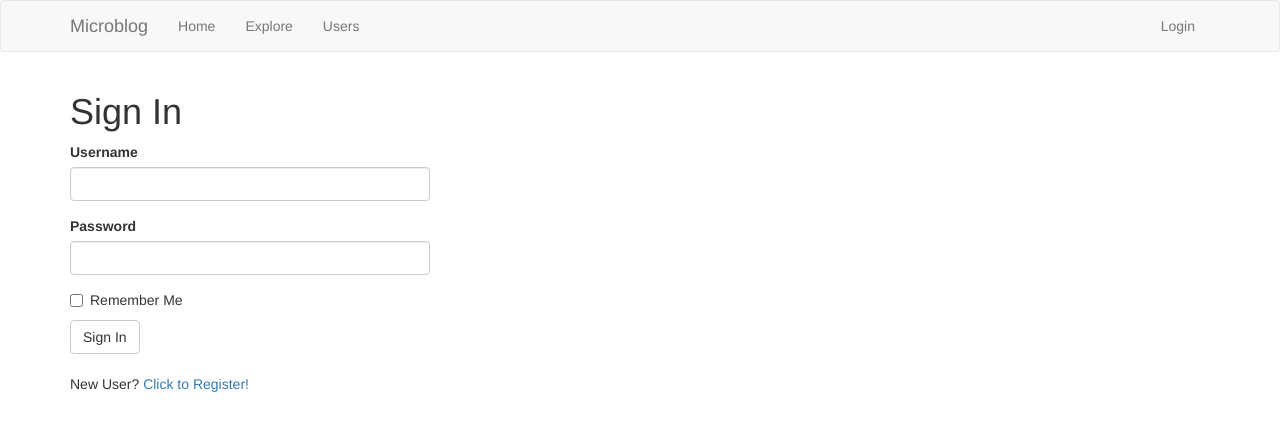
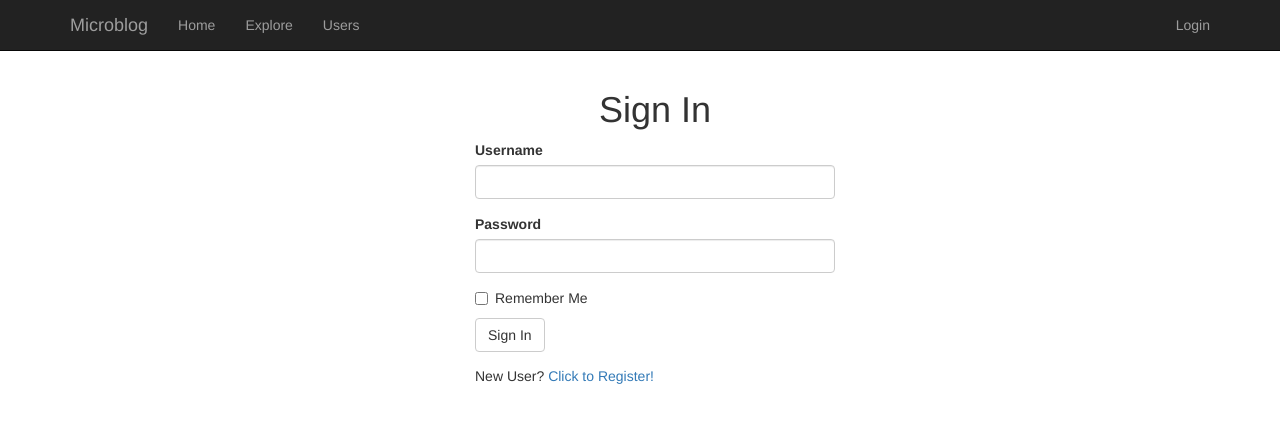
Before and after one commit to mcxiaoke/flask-miniblog, a Flask app: page /auth/login in a window 1280 px wide. Shown: the top 431 px of the page. Run offline with Flask 2, Linux system fonts and the light colour scheme; some libraries are stand-ins or nearby versions.

Commit message:
backend bootstrap tweak

```diff
--- /dev/null
+++ b/backend/app/static/custom.css
@@ -0,0 +1,12 @@
+body {
+  padding-top: 70px;
+}
+
+.table-responsive > .table > tbody > tr > td {
+  vertical-align: middle;
+}
+
+.col-centered{
+    float: none;
+    margin: 0 auto;
+}
--- a/backend/app/templates/auth/login.html
+++ b/backend/app/templates/auth/login.html
@@ -1,13 +1,23 @@
-{% extends 'base.html' %}
-{% import 'bootstrap/wtf.html' as wtf %}
+{% extends 'base.html' %} {% import 'bootstrap/wtf.html' as wtf %} {% block app_content %}
+<div class="container">
+  <div class="row">
+    <div class="col-md-4 col-centered">
+      <h1 class="text-center">{{ _("Sign In") }}</h1>
+    </div>
+  </div>
 
-{% block app_content %}
-    <h1>{{_('Sign In')}}</h1>
-    <div class="row">
-        <div class="col-md-4">
-            {{ wtf.quick_form(form) }}
-        </div>
+  <div class="row">
+    <div class="col-md-4 col-centered">
+      {{ wtf.quick_form(form) }}
     </div>
-    <br>
-    <p>{{_('New User')}}? <a href="{{ url_for('auth.register') }}">{{_('Click to Register')}}!</a></p>
+  </div>
+  <div class="row">
+    <div class="col-md-4 col-centered">
+      <p style="padding-top: 1em;">
+        {{ _("New User") }}? <a href="{{ url_for('auth.register') }}">{{ _("Click to Register") }}!</a>
+      </p>
+    </div>
+  </div>
+</div>
+
 {% endblock %}
--- a/backend/app/templates/base.html
+++ b/backend/app/templates/base.html
@@ -1,16 +1,17 @@
-{% extends 'bootstrap/base.html' %} {% block title %} {% if title %}{{
-    title
-}}
-- {{ _("Microblog") }}{% else %}{{ _("Welcome to Microblog") }}{% endif %} {%
-endblock %} {% block navbar %}
-<nav class="navbar navbar-default">
+{% extends 'bootstrap/base.html' %} {% block styles %}
+{{ super() }}
+<link rel="stylesheet" href="{{url_for('static', filename='custom.css')}}" />
+{% endblock %} {% block title %} {% if title %}{{ title }} - {{ _("Microblog") }}{% else %}{{
+  _("Welcome to Microblog")
+}}{% endif %} {% endblock %} {% block navbar %}
+<nav class="navbar navbar-fixed-top navbar-inverse">
   <div class="container">
     <div class="navbar-header">
       <button
         type="button"
         class="navbar-toggle collapsed"
         data-toggle="collapse"
-                data-target="#bs-example-navbar-collapse-1"
+        data-target="#bs-navbar-collapse-1"
         aria-expanded="false"
       >
         <span class="sr-only">Toggle navigation</span>
@@ -18,19 +19,15 @@
         <span class="icon-bar"></span>
         <span class="icon-bar"></span>
       </button>
-            <a class="navbar-brand" href="{{ url_for('main.index') }}">{{
-                _("Microblog")
-            }}</a>
+      <a class="navbar-brand" href="{{ url_for('main.index') }}">{{ _("Microblog") }}</a>
     </div>
-        <div class="collapse navbar-collapse" id="bs-example-navbar-collapse-1">
-            <ul class="nav navbar-nav">
+    <div class="collapse navbar-collapse" id="bs-navbar-collapse-1">
+      <ul class="nav navbar-nav ">
         <li>
           <a href="{{ url_for('main.index') }}">{{ _("Home") }}</a>
         </li>
         <li>
-                    <a href="{{ url_for('main.explore') }}">{{
-                        _("Explore")
-                    }}</a>
+          <a href="{{ url_for('main.explore') }}">{{ _("Explore") }}</a>
         </li>
         <li>
           <a href="{{ url_for('main.users') }}">{{ _("Users") }}</a>
@@ -43,10 +40,7 @@
         </li>
         {% else %}
         <li>
-                    <a
-                        href="{{ url_for('main.user', username=current_user.username) }}"
-                        >{{ _("Profile") }}</a
-                    >
+          <a href="{{ url_for('main.user', username=current_user.username) }}">{{ _("Profile") }}</a>
         </li>
         <li>
           <a href="{{ url_for('auth.logout') }}">{{ _("Logout") }}</a>
@@ -58,11 +52,10 @@
 </nav>
 {% endblock %} {% block content %}
 <div class="container">
-    {% with messages = get_flashed_messages() %} {% if messages %} {% for
-    message in messages %}
+  {% with messages = get_flashed_messages() %} {% if messages %} {% for message in messages %}
   <div class="alert alert-info" role="alert">{{ message }}</div>
-    {% endfor %} {% endif %} {% endwith %} {# application content needs to be
-    provided in the app_content block #} {% block app_content %}{% endblock %}
+  {% endfor %} {% endif %} {% endwith %} {# application content needs to be provided in the app_content block #} {%
+  block app_content %}{% endblock %}
 </div>
 {% block scripts %}
 {{ super() }}
@@ -93,13 +86,15 @@
                 "/popup"
             ).done(function(data) {
               xhr = null;
-                            elem.popover({
+              elem
+                .popover({
                   trigger: "manual",
                   html: true,
                   animation: false,
                   container: elem,
                   content: data
-                            }).popover("show");
+                })
+                .popover("show");
               flask_moment_render_all();
             });
           }, 1000);
@@ -134,26 +129,20 @@
     var elem = event.currentTarget;
     console.log(elem);
     console.log("ajax down vote send");
-        let xhr = $.post("/posts/" + elem.dataset.pid + "/downvotes").done(
-            function(data) {
+    let xhr = $.post("/posts/" + elem.dataset.pid + "/downvotes").done(function(data) {
       console.log(data);
-                elem.getElementsByTagName("span")[1].textContent =
-                    data["downvotes"];
-            }
-        );
+      elem.getElementsByTagName("span")[1].textContent = data["downvotes"];
+    });
   }
   function upButtonClick(e) {
     // e.preventDefault();
     var elem = event.currentTarget;
     console.log(elem);
     console.log("ajax up vote send");
-        let xhr = $.post("/posts/" + elem.dataset.pid + "/upvotes").done(
-            function(data) {
+    let xhr = $.post("/posts/" + elem.dataset.pid + "/upvotes").done(function(data) {
       console.log(data);
-                elem.getElementsByTagName("span")[1].textContent =
-                    data["upvotes"];
-            }
-        );
+      elem.getElementsByTagName("span")[1].textContent = data["upvotes"];
+    });
   }
   function translate(sourceElem, destElem, sourceLang, destLang) {
     let imgUrl = "{{ url_for('static', filename='loading.gif') }}";
```
Also changed, not shown: backend/app/templates/_post.html (+27 -27 lines), backend/app/templates/auth/register.html (+14 -9 lines), backend/app/templates/index.html (+5 -15 lines), backend/app/templates/user.html (+21 -19 lines), backend/app/templates/users.html (+12 -8 lines). Lines whose indentation alone changed are shown as unchanged.
